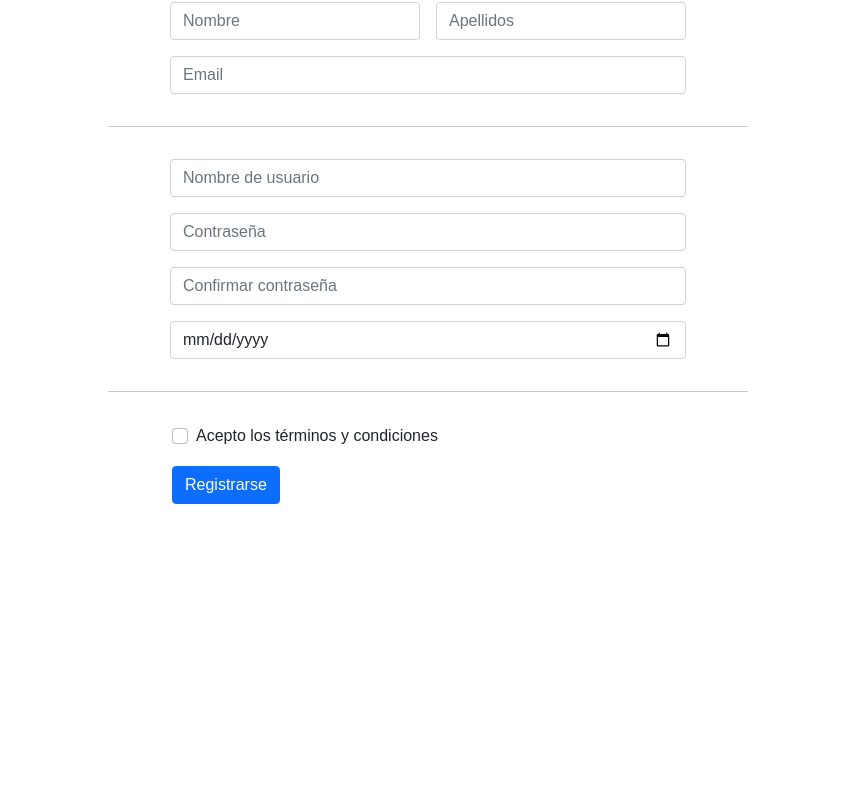
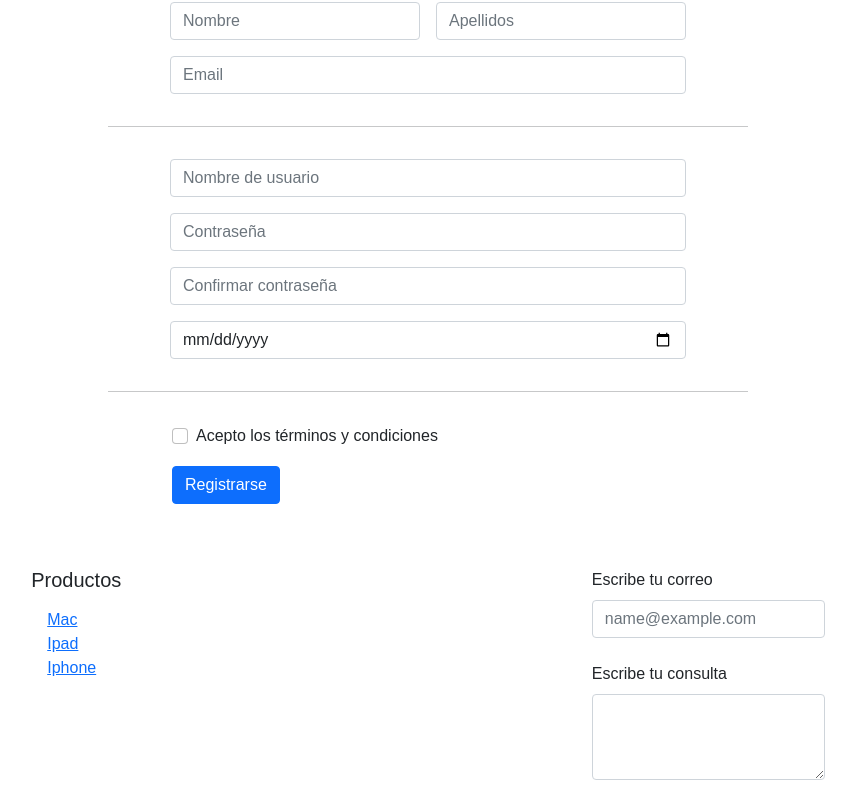
Before and after one commit to karo18delgado/Proyecto-Final-RollingCode, a React (Create React App) app: page /register in a window 1280 px wide. Shown: the part 417-1229 px from the top of the page, without its empty margins (212-1068 px from the left). Before the commit the page ends 953 px from the top, so only its background shows below. Built offline with nearby package versions, Linux system fonts and the light colour scheme; a web font is replaced by a local one.

Commit message:
Inserta-Footer

```diff
--- a/src/App.js
+++ b/src/App.js
@@ -5,6 +5,7 @@ import { BrowserRouter as Router, Switch, Route } from "react-router-dom";
 import NavbarR from "./components/NavbarR";
 import RegisterForm from "./components/RegisterForm"
 import Landing from "./components/Landing"
+import Footer from "./components/Footer"
 
 function App() {
   return (
@@ -18,6 +19,7 @@ function App() {
           <RegisterForm />
         </Route>
       </Switch>
+      <Footer/>
     </Router>
   );
 }
--- a/src/components/Footer.jsx
+++ b/src/components/Footer.jsx
@@ -0,0 +1,26 @@
+import React from 'react';
+import FormFooter from './FormFooter';
+
+export default function Footer() {
+  return (
+    <div className="Footer px-2" bg="dark" variant="dark" expand="lg">
+        <div className="d-flex flex-wrap justify-content-around">
+        <div md="6" className="m-2 p-2">
+            <h5 className="title m-2 p-2">Productos</h5>
+            <ul>
+              <li className="list-unstyled">
+                <a href="#mac">Mac</a>
+              </li>
+              <li className="list-unstyled">
+                <a href="#ipad">Ipad</a>
+              </li>
+              <li className="list-unstyled">
+                <a href="#iphone">Iphone</a>
+              </li>
+            </ul>
+          </div>
+        <FormFooter/>
+        </div>
+    </div>
+  );
+}
--- /dev/null
+++ b/src/components/FormFooter.jsx
@@ -0,0 +1,17 @@
+import React from 'react';
+import Form from 'react-bootstrap/Form'
+
+export default function FormFooter() {
+  return (
+    <Form className="m-2 p-2">
+  <Form.Group controlId="exampleForm.ControlInput1" className="m-2 p-2">
+    <Form.Label>Escribe tu correo</Form.Label>
+    <Form.Control type="email" placeholder="name@example.com" />
+  </Form.Group>
+  <Form.Group controlId="exampleForm.ControlTextarea1" className="m-2 p-2">
+    <Form.Label>Escribe tu consulta</Form.Label>
+    <Form.Control as="textarea" rows={3} />
+  </Form.Group>
+</Form>
+  );
+}
```
